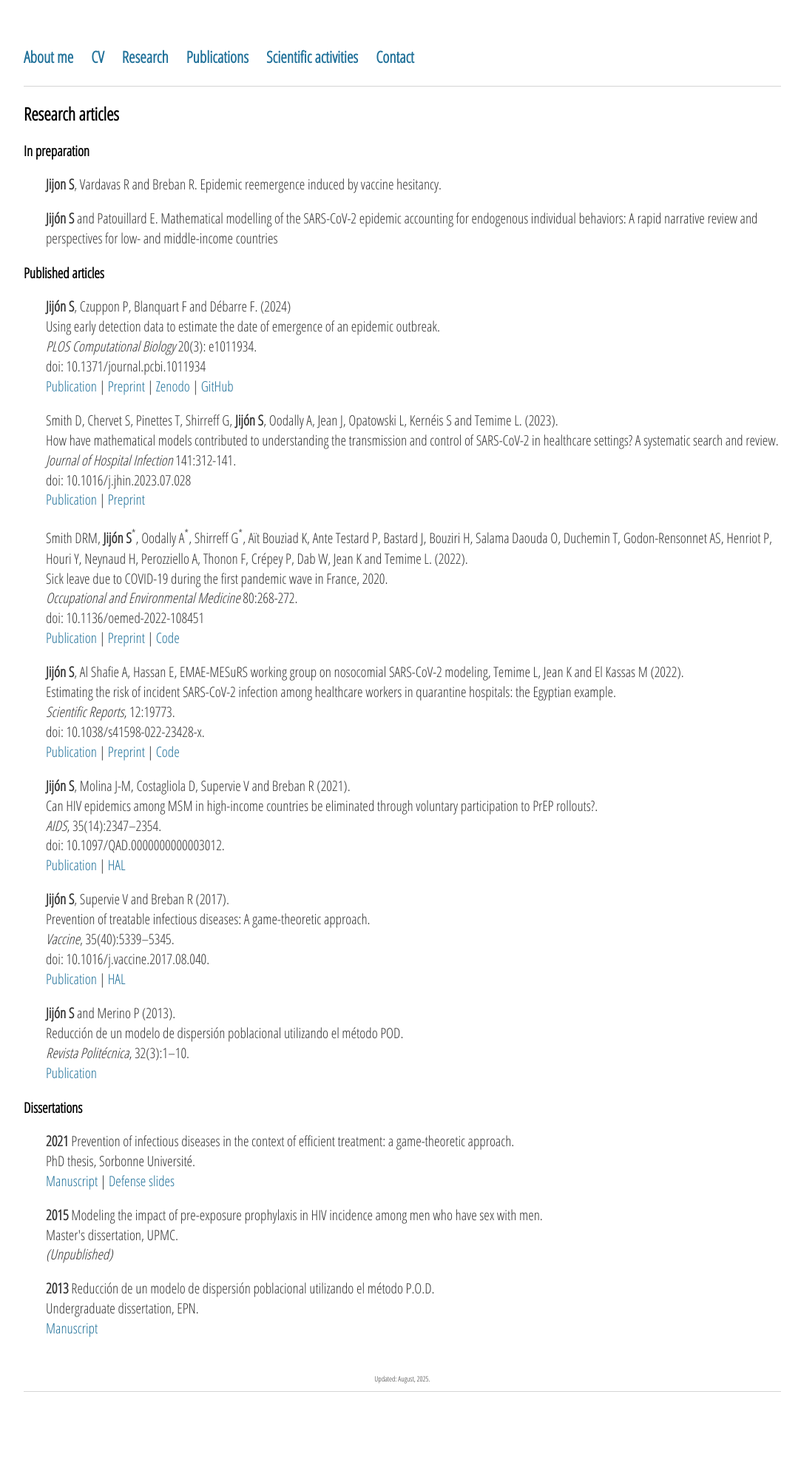
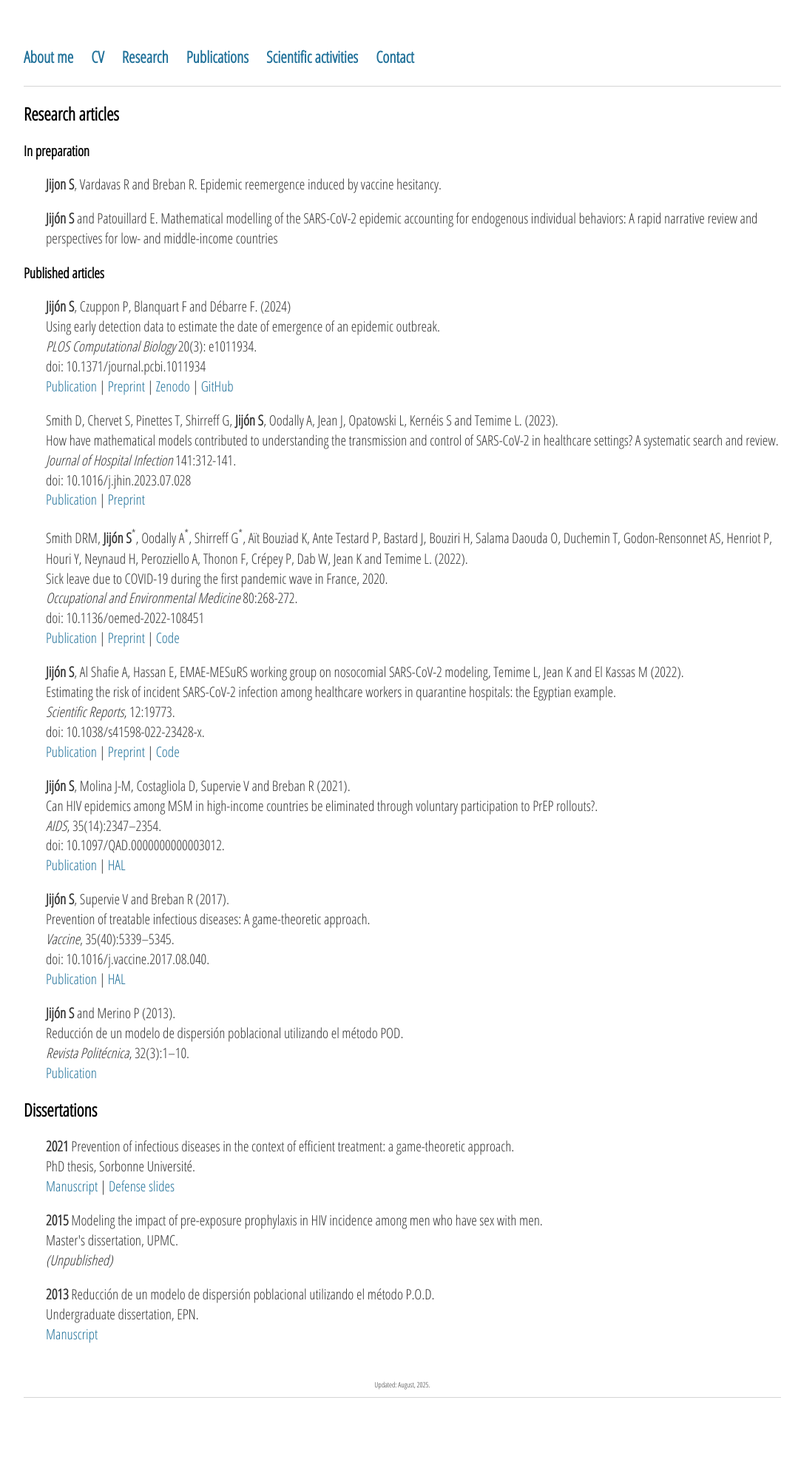
Before and after one commit to sjijon/sjijon.github.io, a Jekyll site: the page built from publications.html, in a window 1280 px wide. Shown: the whole page at 74% size, without its empty margins (96-1179 px from the left). Built offline with Jekyll 4.4.1, drawn with Linux system fonts in a browser that asks for light colours; nearby versions of some CDN libraries.

Commit message:
Update pages layout

```diff
--- a/contact.html
+++ b/contact.html
@@ -13,7 +13,7 @@
 		<!-- <br> -->
 	</p>
 
-    <h2>Web platforms &amp; social</h2>
+    <h3>Web platforms &amp; social</h3>
 	<p>
 		<a href="https://scholar.google.fr/citations?user=0CT-3HgAAAAJ&hl" target="_blank"><i class="fa fa-graduation-cap " style="font-size: 1.5em" alt="Scholar"></i></a>
 		&nbsp;
--- a/cv.html
+++ b/cv.html
@@ -3,6 +3,8 @@
 title: CV
 ---
 <div class="blurb">
+	<p style="border-bottom: 1px solid #d5d5d5;"></p>
+
 	<h2>CV</h2>
 
 	<p style="text-align:right;">
@@ -12,7 +14,7 @@
 		<a href="https://github.com/sjijon/sjijon.github.io/blob/master/files/CV/CV_ES_JIJON.pdf" target="_blank">ES</a>
 	</p>
 
-	<p style="border-bottom: 1px solid #d5d5d5;"></p>
+	<!-- <p style="border-bottom: 1px solid #d5d5d5;"></p> -->
 
 	<h5>EXPERIENCE</h5>
 
--- a/publications.html
+++ b/publications.html
@@ -4,6 +4,7 @@
 ---
 <div class="blurb">
 	<p style="border-bottom: 1px solid #d5d5d5;"></p>
+
 	<h2>Research articles</h2>
 
 	<h3>In preparation</h3>
@@ -131,7 +132,7 @@
 		<!--  |  -->
 	</p>
 
-	<h3>Dissertations</h3>
+	<h2>Dissertations</h2>
 	<p style="padding-left:30px;">
 		<strong>2021</strong> Prevention of infectious diseases in the context of efficient treatment: a game-theoretic approach.
 		<br>
--- a/scientific-activities.html
+++ b/scientific-activities.html
@@ -3,6 +3,7 @@
 title: Scientific activities
 ---
 <div class="blurb">
+	<p style="border-bottom: 1px solid #d5d5d5;"></p>
 	<h2>Scientific activities</h2>
 
 <!-- -------------------------
```
